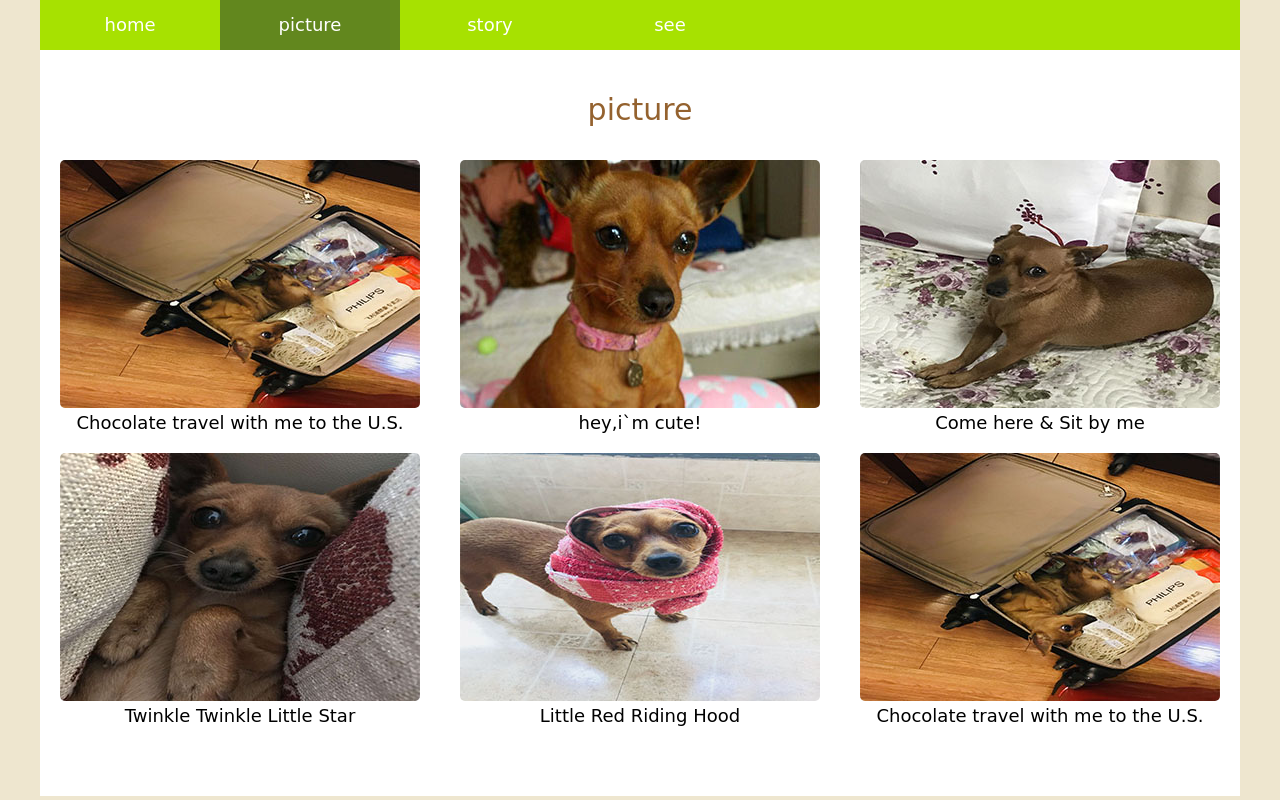
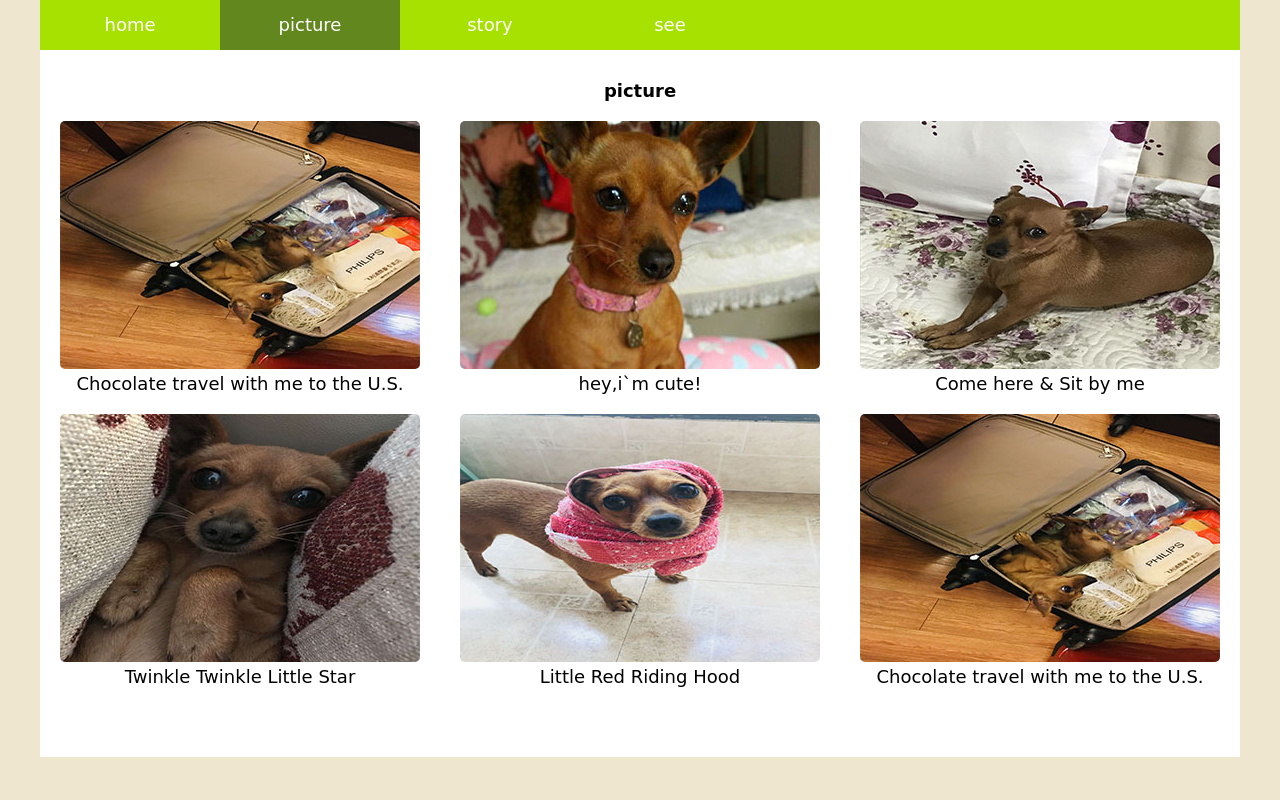
Before and after one commit to SimbaTheMonkeyKing/SimbaTheMonkeyKing.github.io, a plain HTML site: page intro.html in a window 1280 px wide. Drawn offline with Linux system fonts and the light colour scheme.

Commit message:
Add files via upload

```diff
--- a/intro.html
+++ b/intro.html
@@ -2,7 +2,7 @@
 <html lang="en">
 <head>
     <meta charset="UTF-8">
-    <title></title>
+    <title>picture</title>
     <link rel="stylesheet" href="css/style.css">
 </head>
 <body>
@@ -15,7 +15,7 @@
 	   <li class="nav-item"><a href="https://tieba.baidu.com/f?kw=%B3%E8%CE%EF%C0%D6%D4%B0&fr=ala0&tpl=5&dyTabStr=MCwzLDIsMSw2LDcsNCw1LDgsOQ%3D%3D">see</a></li>
     </ul>
     <div class="main">
-        <div class="title">picture</div>
+        <h1 align="center">picture</h1>
 
 
 	<div class="img-box">
```
Also changed, not shown: index.html (+1 -1 lines), story.html (+1 -1 lines).
